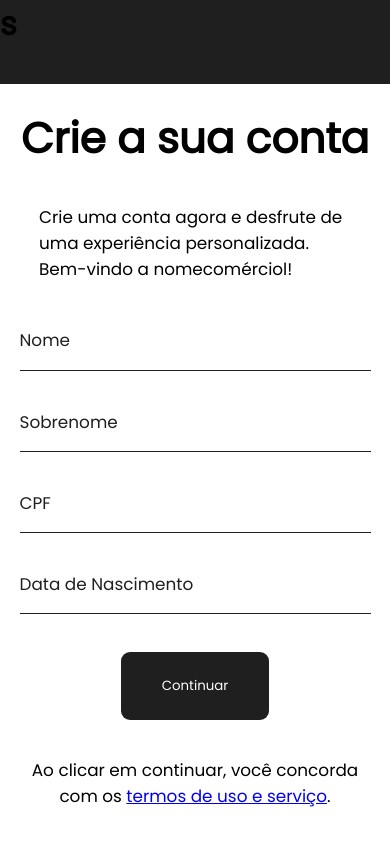
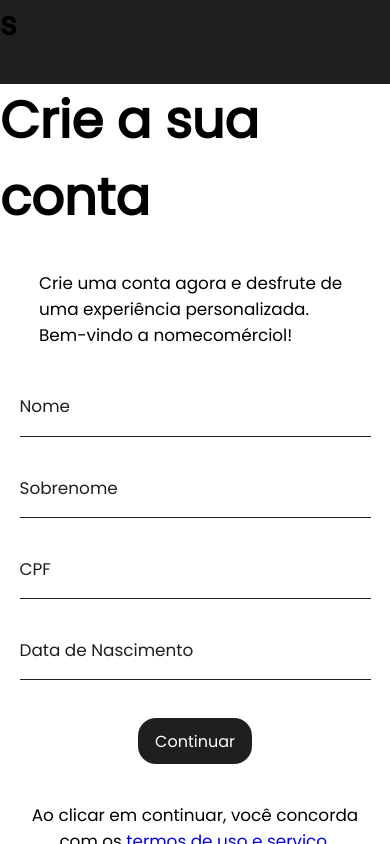
Before and after one commit to ReninhoY/game, a plain HTML site: page index.html in a window 390 px wide. Drawn offline with Linux system fonts and the light colour scheme.

Commit message:
Melhora na responsividade das fontes
Troquei a unidade de medida 'vh' e 'vw' das 'font-sizes' para 'em'

```diff
--- a/style/style.css
+++ b/style/style.css
@@ -11,7 +11,7 @@ html,body {
 }
 
 p {
-    font-size: max(1vw,10px);
+    font-size: 0.8em;
 
 }
 
@@ -28,7 +28,7 @@ texto1 {
     color: #000000;
     font-family: 'Poppins', sans-serif;
     font-weight: 900;
-    font-size: 3.8vw;
+    font-size: 3.2em;
 }
 
 .btn {
@@ -36,6 +36,7 @@ texto1 {
     outline: 0;
     padding: 3% 5%;
     background-color: #1F1F1F;
+    font-size: 1em;
     color: #ffffff;
     border-radius: 18px;
     cursor: pointer;
@@ -233,15 +234,17 @@ texto1 {
 
 /* Layout Mobile */
 
-@media screen and (max-width: 480px){
+@media screen and (max-width: 980px){
 
     html,body {
         overflow-y: scroll;
     }
 
     texto1 {
-        font-size: 5vh;
+        margin-top: 5%;
     }
+
+
 
     /* Parte 2: Formulário Dados Pessoais */
     #content-container #content-1 .content-div:nth-child(2) .container p {
@@ -271,11 +274,6 @@ texto1 {
         margin: 3% 0;
     }
 
-    .content-div:nth-child(2) #form-dadosPessoais input[type="submit"] {
-        border-radius: 9px;
-        width: 42%;
-        height: 8vh;
-    }
 
     .content-div:nth-child(2) #form-dadosPessoais #possuiConta {
         display: block;
```
